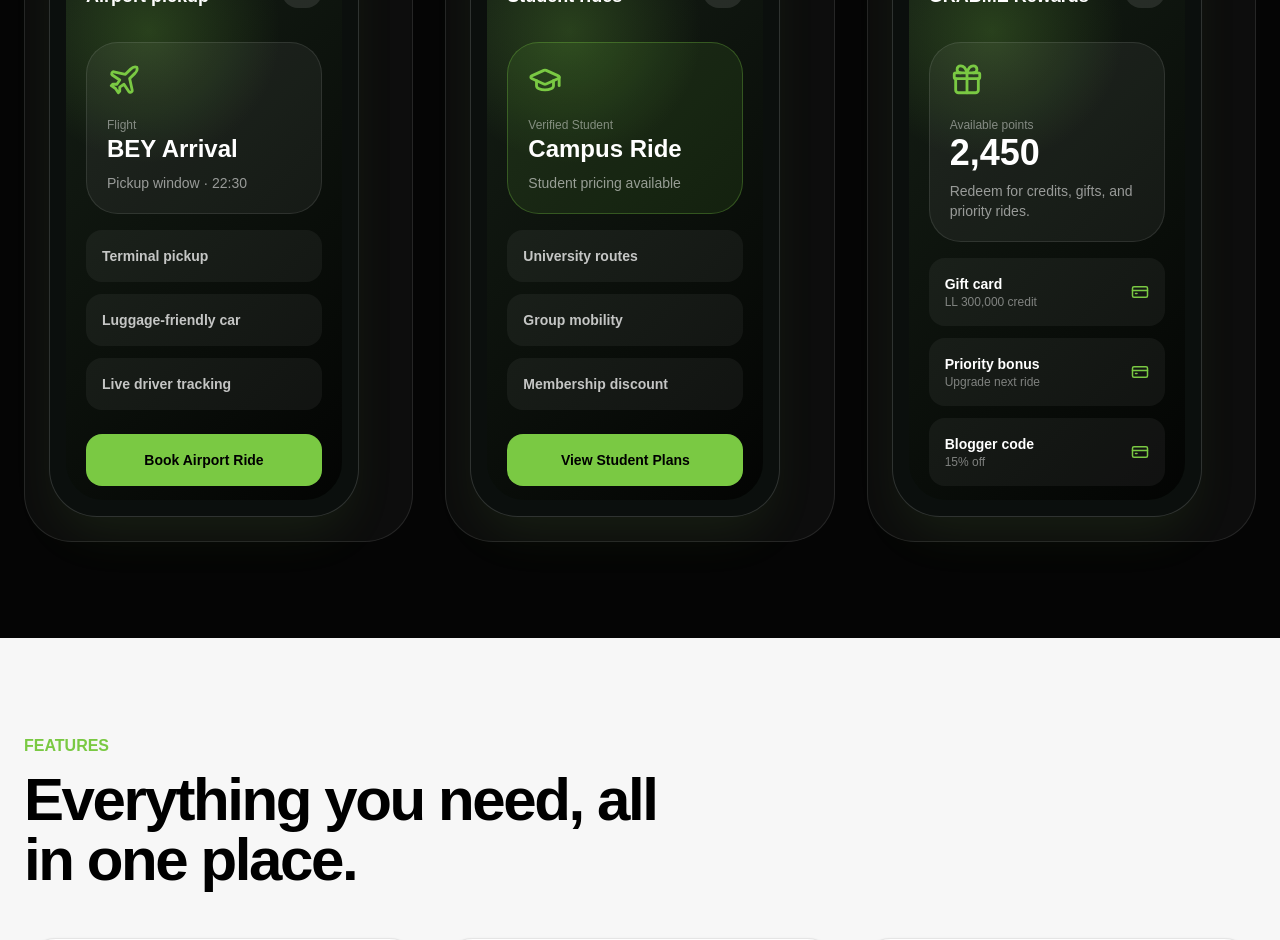
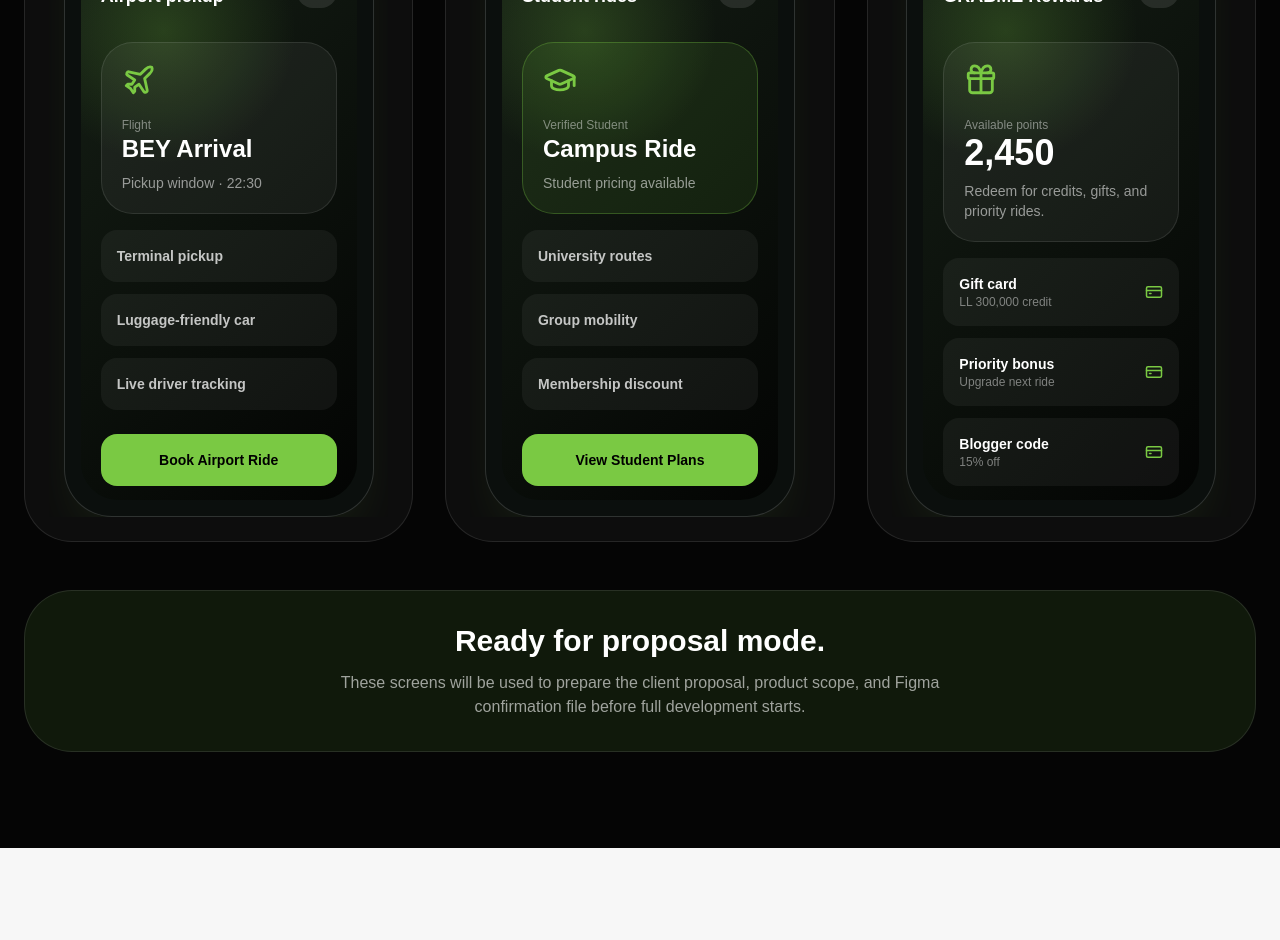
Before and after one commit to Metahaus-Studio/grabme-web, a Next.js app: page / in a window 1280 px wide. Shown: the part 2531-3471 px from the top of the page. Built offline with nearby package versions, Linux system fonts and the light colour scheme.

Commit message:
Improve app showcase responsiveness

```diff
--- a/src/sections/AppShowcase.tsx
+++ b/src/sections/AppShowcase.tsx
@@ -29,7 +29,7 @@ export function AppShowcase() {
           {screens.map(([label, type]) => (
             <div
               key={label}
-              className="rounded-[3rem] border border-white/10 bg-white/[0.035] p-6"
+              className="rounded-[3rem] border border-white/10 bg-white/[0.035] p-4 sm:p-6"
             >
               <div className="mb-5 flex items-center justify-between">
                 <p className="font-bold">{label}</p>
@@ -37,9 +37,22 @@ export function AppShowcase() {
                   UI
                 </span>
               </div>
-              <AppScreen type={type} />
+
+              <div className="flex justify-center overflow-hidden">
+                <div className="origin-top scale-[0.86] sm:scale-100">
+                  <AppScreen type={type} />
+                </div>
+              </div>
             </div>
           ))}
+        </div>
+
+        <div className="mt-12 rounded-[3rem] border border-white/10 bg-[#7AC943]/10 p-8 text-center">
+          <h3 className="text-3xl font-black">Ready for proposal mode.</h3>
+          <p className="mx-auto mt-3 max-w-2xl text-white/60">
+            These screens will be used to prepare the client proposal, product
+            scope, and Figma confirmation file before full development starts.
+          </p>
         </div>
       </div>
     </section>
```
